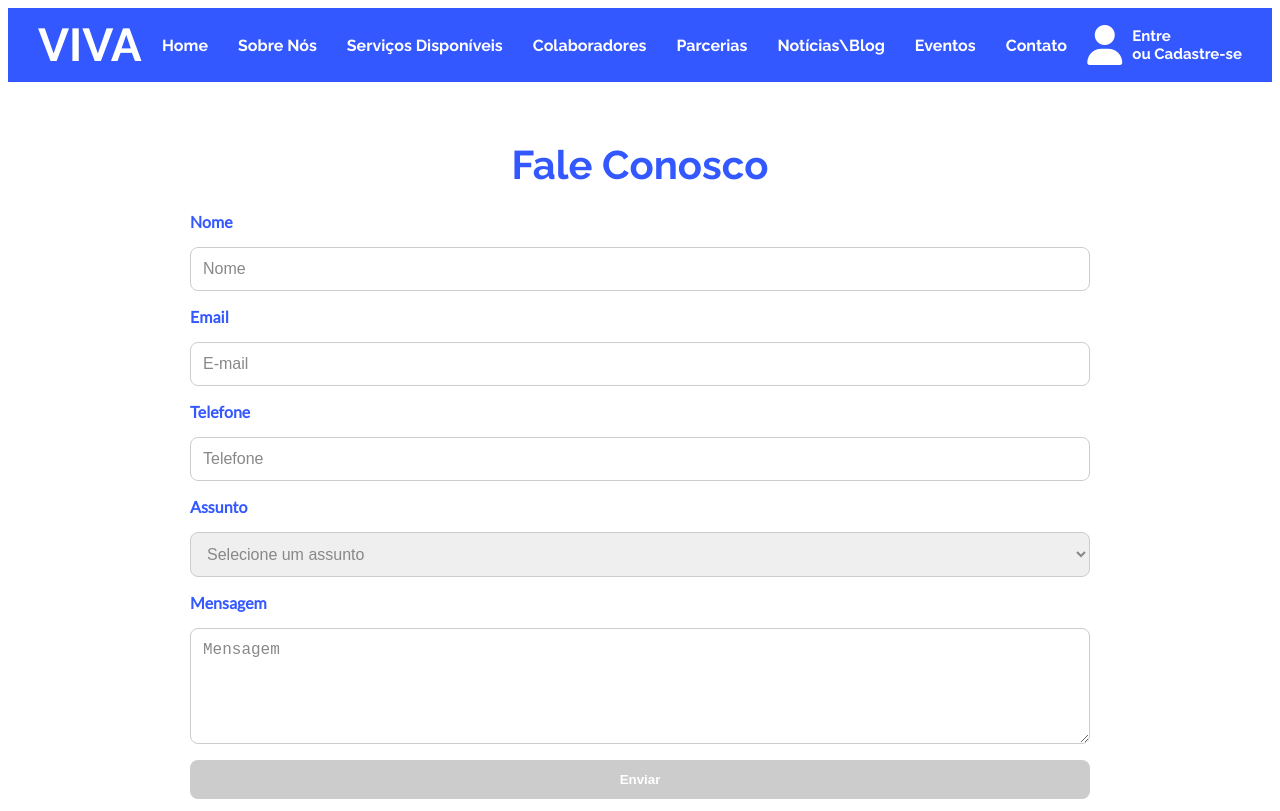
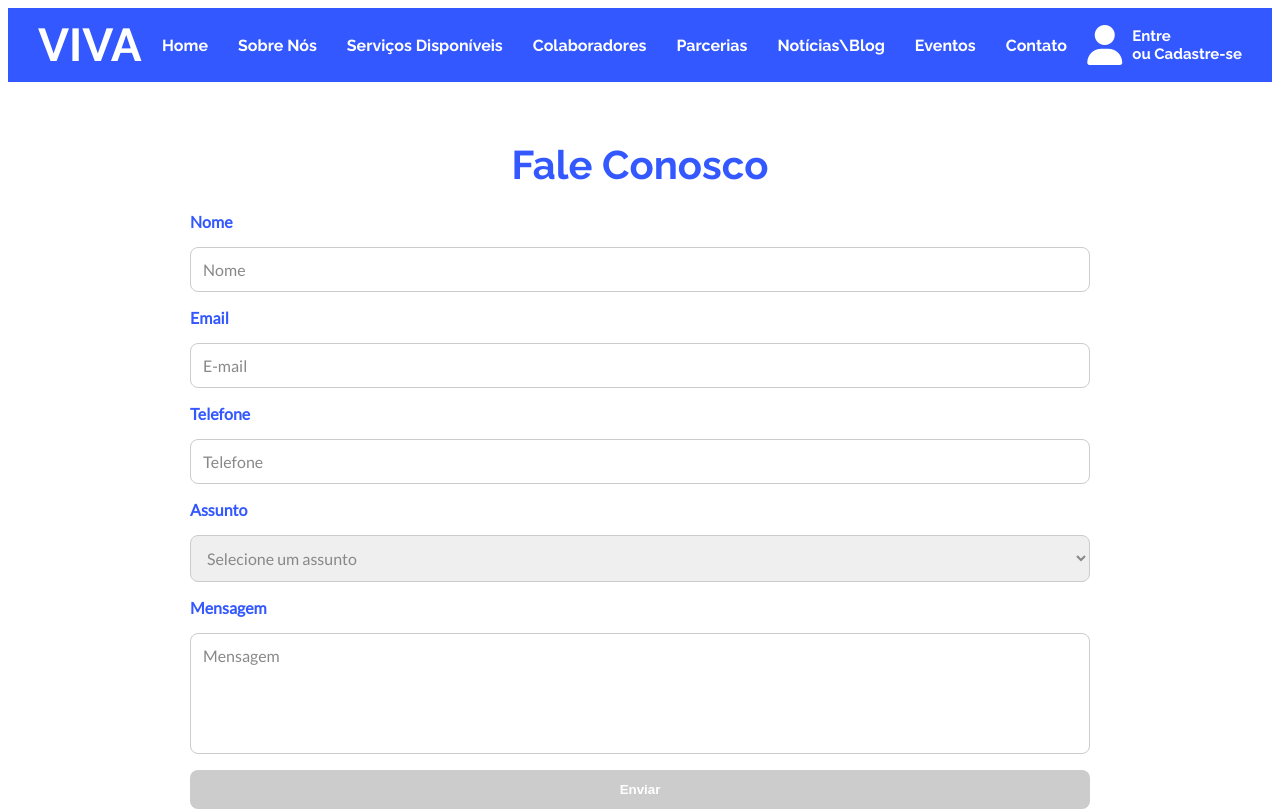
Before and after one commit to joaopedro1422/VivaCoop, an Angular app: page /contato in a window 1280 px wide. Shown: the top 811 px of the page. Built offline with nearby package versions, Linux system fonts and the light colour scheme.

Commit message:
:sparkles: feat: Aplicação de fonte iguais no formulario de contato e fixado tamanho do campo mensagem

```diff
--- a/src/app/contato/contato.component.css
+++ b/src/app/contato/contato.component.css
@@ -38,6 +38,8 @@
 		border: 1px solid #ccc;
 		border-radius: 8px;
 		font-size: 1rem;
+		resize: none;
+		font-family: 'Lato', sans-serif;
 
 		&::placeholder {
 		  color: #888888;
```
